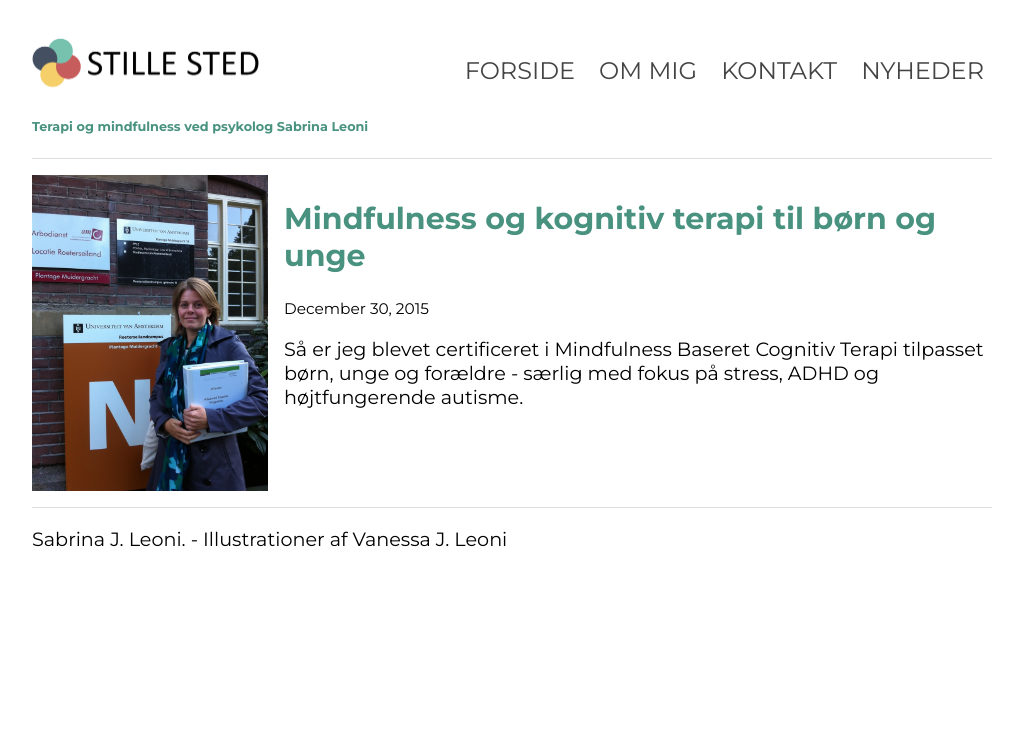
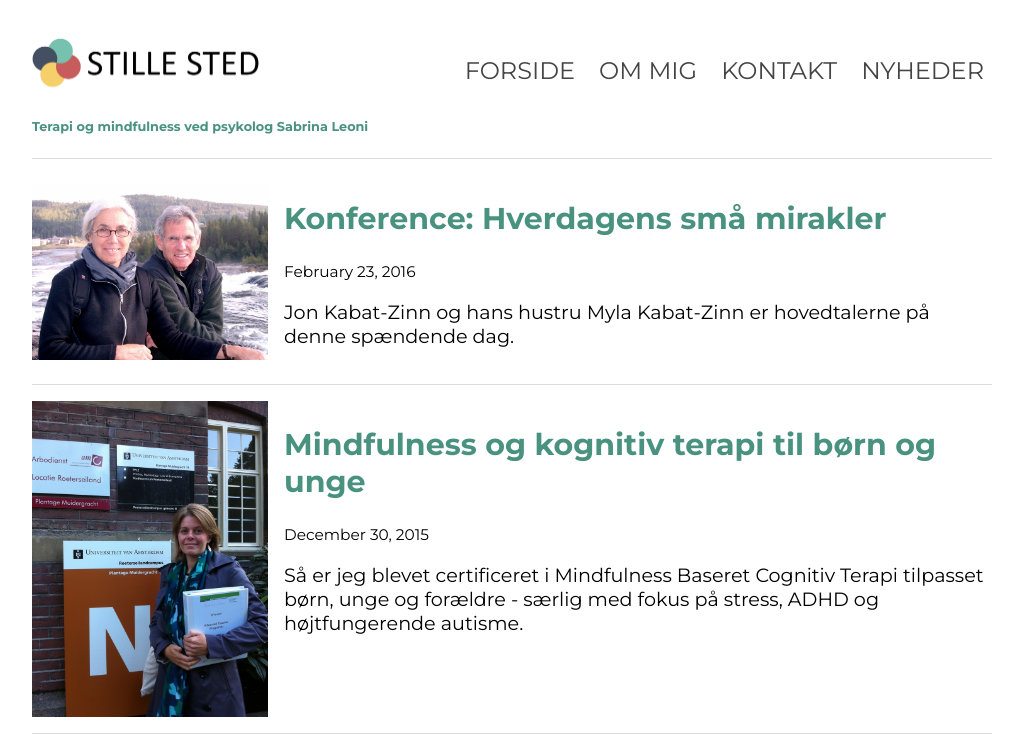
Before and after one commit to ajleoni/stillested.dk, a Next.js app: page /nyheder2 in a window 1280 px wide. Shown: the top 748 px of the page, without its empty margins (128-1151 px from the left). Built offline with nearby package versions, Linux system fonts and the light colour scheme.

Commit message:
New Blog part I

```diff
--- a/components/Pages/NewsPage/Articles/ArticlesContent.js
+++ b/components/Pages/NewsPage/Articles/ArticlesContent.js
@@ -69,7 +69,7 @@ export const article04 = {
 
 
     export const article02 = {
-        title: 'Konference: Hverdagens små miraklerGratis mindfulness forløb til unge med ASF og for de unges forældre',
+        title: 'Konference: Hverdagens små mirakler',
         date: 'February 23, 2016',
         paragraphs: [
             'Jon Kabat-Zinn og hans hustru Myla Kabat-Zinn er hovedtalerne på denne spændende dag. Jon Kabat-Zinn er en af hovedmændene, bag Mindfulness-bølgen i den vestlige verden. På konferencen sætter han og Myla Kabat-Zinn fokus på, hvordan vi bruger mindfulness i arbejdet med børn og unge. Jon og Myla Kabat-Zinn har også skrevet bogen "Everyday blessing", som snart udkommer på dansk. Jeg kan varmt anbefale bogen.',
--- a/package.json
+++ b/package.json
@@ -9,6 +9,7 @@
   },
   "dependencies": {
     "gray-matter": "^4.0.3",
+    "markdown-it": "^12.3.2",
     "next": "^12.0.7",
     "react": "^17.0.2",
     "react-dom": "^17.0.2"
--- a/pages/nyheder2.js
+++ b/pages/nyheder2.js
@@ -3,7 +3,6 @@ import matter from 'gray-matter';
 import Image from 'next/image';
 import Link from 'next/link';
 import styles from '@components/Pages/NewsPage/NewsPage.module.css';
-
 
 export async function getStaticProps() {
   const files = fs.readdirSync('posts');
@@ -17,7 +16,6 @@ export async function getStaticProps() {
       articlesData,
     };
   });
-
   return {
     props: {
       posts,
@@ -27,10 +25,11 @@ export async function getStaticProps() {
 
 export default function News2({ posts }) {
   return (
-    <div className='grid grid-cols-1 md:grid-cols-3 lg:grid-cols-4 p-4 md:p-0'>
-      {posts.map(({ slug, articlesData }) => (
+    <div>
+      {posts.map( ({ slug, articlesData }, index) => (
         <div key={slug} >
-          <Link href={`/nyheder/${slug}`}>
+        {index!==0?<div className="page-divider"></div>:<div></div>}
+          <Link href={`/nyheder2/${slug}`}>
             <a>
             <section className={styles.news}>
               <aside>
--- /dev/null
+++ b/posts/konference-hverdagens-smaa-mirakler.md
@@ -0,0 +1,23 @@
+---
+title: 'Konference: Hverdagens små mirakler'
+summary: 'Jon Kabat-Zinn og hans hustru Myla Kabat-Zinn er hovedtalerne på denne spændende dag.'
+metaTitle: 'Konference: Hverdagens små mirakler'
+image: /imgs/Pages/NewsPage/img02.jpeg
+imgWidth: '750px'
+imgHeight: '563px'
+date: 'February 23, 2016'
+---
+# Konference: Hverdagens små mirakler
+February 23, 2016
+
+Jon Kabat-Zinn og hans hustru Myla Kabat-Zinn er hovedtalerne på denne spændende dag. Jon Kabat-Zinn er en af hovedmændene, bag Mindfulness-bølgen i den vestlige verden. På konferencen sætter han og Myla Kabat-Zinn fokus på, hvordan vi bruger mindfulness i arbejdet med børn og unge. Jon og Myla Kabat-Zinn har også skrevet bogen "Everyday blessing", som snart udkommer på dansk. Jeg kan varmt anbefale bogen.
+
+Dagens andre oplæg vil handle om, hvordan man kan bruge mindfulness til at styrke børn og unges udvikling, og hvordan man kan arbejde med dette som professionel eller forælder.
+
+På konferencen vil jeg fortælle om mine egne erfaringer med at anvende mindfulnessøvelser sammen med børn og unge.
+
+**Tid og sted**
+
+Konferencen afholdes den 20. april 2016 kl. 9.00-16.00 i Odense Congress Center
+
+Læs mere om konferencen og tilmeld dig på [Seminarer.dk](http://seminarer.dk/arrangementer/jon-kabat-zinn-og-myla-kabat-zinn/).
--- /dev/null
+++ b/posts/mindfulness-og-kognitiv-terapi-til-boern-og-unge.md
@@ -0,0 +1,15 @@
+---
+title: 'Mindfulness og kognitiv terapi til børn og unge'
+summary: 'Så er jeg blevet certificeret i Mindfulness Baseret Cognitiv Terapi tilpasset børn, unge og forældre - særlig med fokus på stress, ADHD og højtfungerende autisme.'
+metaTitle: 'Mindfulness og kognitiv terapi til børn og unge'
+image: /imgs/Pages/NewsPage/img01.jpg
+imgWidth: '750px'
+imgHeight: '1004px'
+date: 'December 30, 2015'
+---
+# Mindfulness og kognitiv terapi til børn og unge
+December 30, 2015
+Så er jeg blevet certificeret i Mindfulness Baseret Cognitiv Terapi tilpasset børn, unge og forældre - særlig med fokus på stress, ADHD og højtfungerende autisme.
+Programmet hedder MyMind og er blevet udviklet under professor i klinisk psykologi Susan Bögels ved Institut for Psykologi - Amsterdam Universitet.
+Metoden er innovativ og er blevet udviklet siden 2005 sideløbende med, at der i Holland og Canada bliver forsket i metodens effektivitet - ind til videre med meget lovende resultater. Blandt børn og unge med ADHD ses bl.a. bedre impulshæmning og øget koncentration og fokuseret opmærksomhed - og forældregruppen fortæller om mindsket stress i dagligdagen og mere kvalitet i relationen til deres barn.
+Jeg bruger allerede nu metoden i min egen psykologpraksis STILLE STED i individuelle forløb, og arbejder på at oprette gruppeforløb.'
```
Also changed, not shown: pages/nyheder2/[slug].js (added, +37 -0 lines), 1 other file (tests, documents, lock files or other folders).
